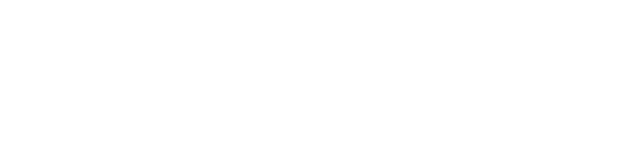
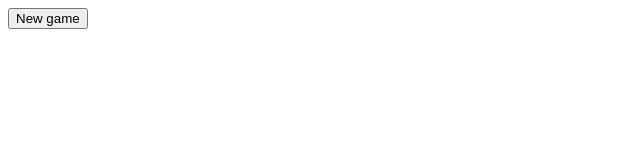
Before and after one commit to Czear/Chess, a plain HTML site: page index.html in a window 1280 px wide. Shown: the whole page, without its empty margins (0-640 px from the left). Drawn offline with Linux system fonts and the light colour scheme.

Commit message:
Add main container + navigation

```diff
--- a/index.html
+++ b/index.html
@@ -9,6 +9,13 @@
   <script src="./main.js"></script>
 </head>
 <body>
-
+  <main class="container">
+    <nav class="mian-nav">
+      <div class="nav-content">
+        <button class="new-game">New game</button>
+        <!-- <button class="restart">Restart</button> -->
+      </div>
+    </nav>
+  </main>
 </body>
 </html>
```
